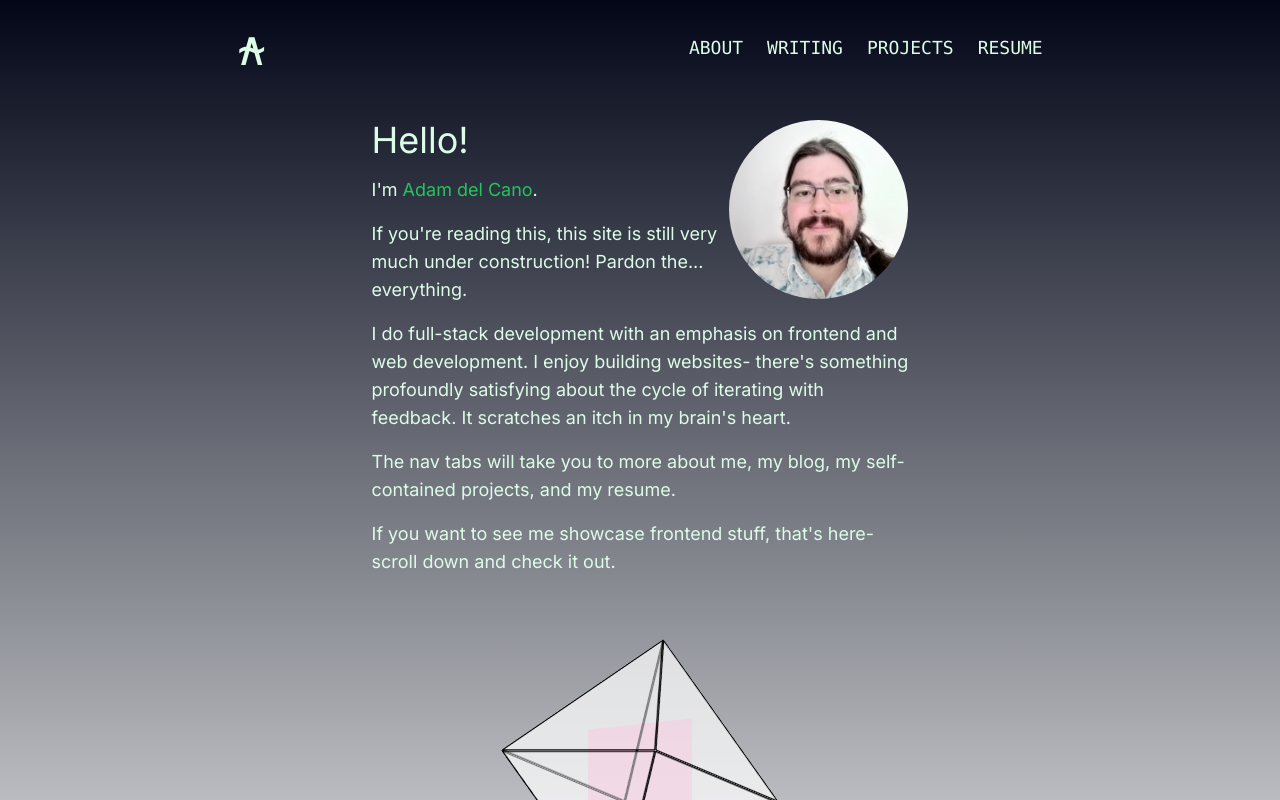
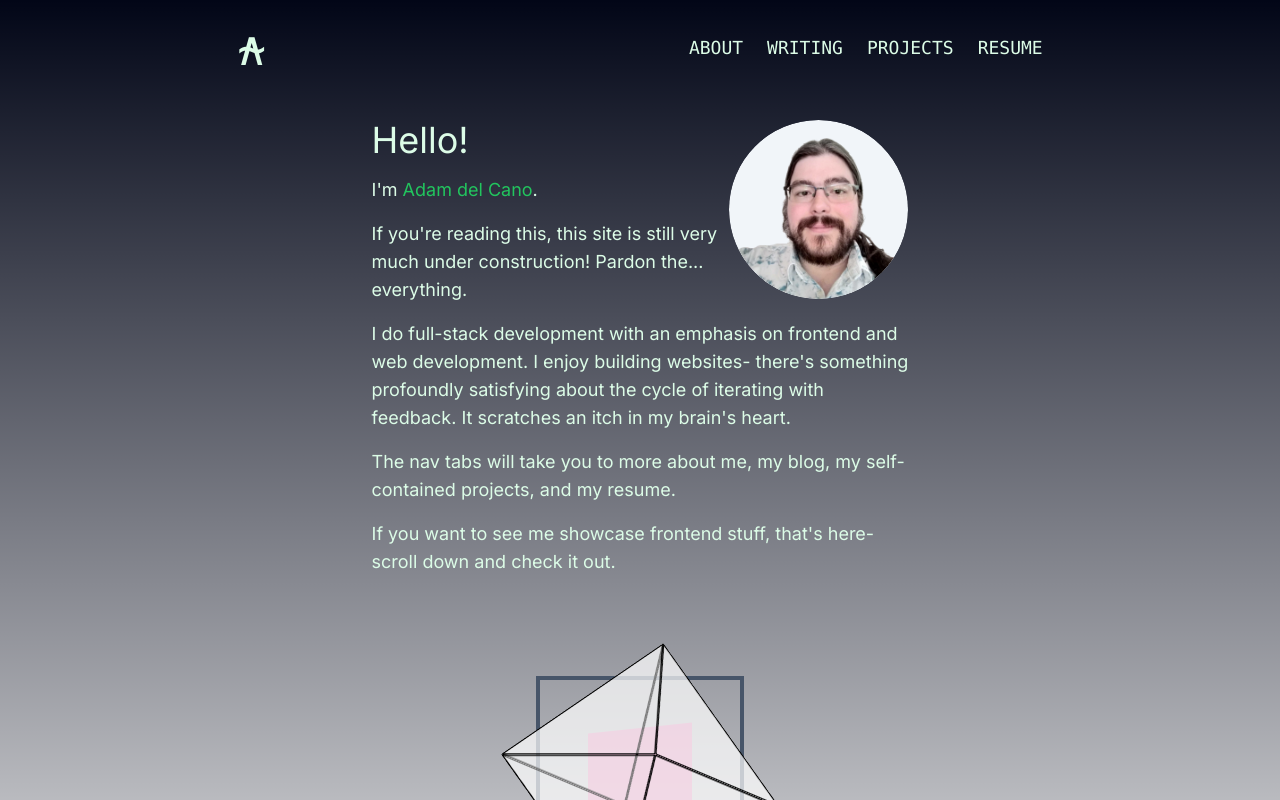
Before and after one commit to adamdelcano/adamdelcano.github.io, a Next.js app: page / in a window 1280 px wide. Shown: the top 800 px of the page. Built offline with nearby package versions, Linux system fonts and the light colour scheme.

Commit message:
Added border to spinner, got zoom on avatar fixed.

```diff
--- a/src/app/page.tsx
+++ b/src/app/page.tsx
@@ -17,11 +17,19 @@ export default function Home() {
   return (
     <main className="flex max-w-full flex-col items-center">
       <div className="text-green-100 sm:w-2/3 my-12">
-        <Image
-          src={adamPic}
-          alt="Adam del Cano"
-          className="rounded-full float-right w-1/3"
-        />
+        <div className="float-right w-1/3 relative duration-500 ease-in-out group">
+          <div className="w-full h-full rounded-full overflow-hidden duration-500 ease-in-out relative group-hover:scale-90">
+            <div className="absolute duration-500 ease-in-out bg-slate-100 right-0 top-0 rounded-full w-full h-full group-hover:scale-[86%] group-hover:top-[10%]"></div>
+            <Image
+              src={adamTransparent}
+              alt="Adam del Cano"
+              className="rounded-full duration-500 ease-in-out transform  group-hover:scale-150  group-hover:translate-y-6 z-50"
+            />
+          </div>
+          <p className="absolute w-1/2 right-1/4 rounded-xl -top-12 mx-auto text-center bg-slate-950 z-50 duration-300 ease-in opacity-0 group-hover:opacity-100">
+            Yup, that&apos;s <span className="text-green-500">me!</span>
+          </p>
+        </div>
         <div>
           <h1 className="text-4xl">Hello!</h1>
           <p>
--- a/src/components/Header/Header.tsx
+++ b/src/components/Header/Header.tsx
@@ -1,5 +1,4 @@
 "use client";
-import "../../app/globals.css";
 
 import React from "react";
 import Link from "next/link";
--- a/src/components/Spinner/Spinner.tsx
+++ b/src/components/Spinner/Spinner.tsx
@@ -1,6 +1,6 @@
 export default function Spinner() {
   return (
-    <div className="border-slate-600 before:block before:absolute before:-inset-1 before:-skew-y-6 before:bg-pink-500/50 before:hover:bg-pink-500/75 before:scale-50 before:hover:scale-75 relative inline-block">
+    <div className="border-4 border-slate-600 before:block before:absolute before:-inset-1 before:-skew-y-6 before:bg-pink-500/50 before:hover:bg-pink-500/75 before:scale-50 before:hover:scale-75 relative inline-block">
       <div className="solid">
         <div className="side"></div>
         <div className="side"></div>
```
